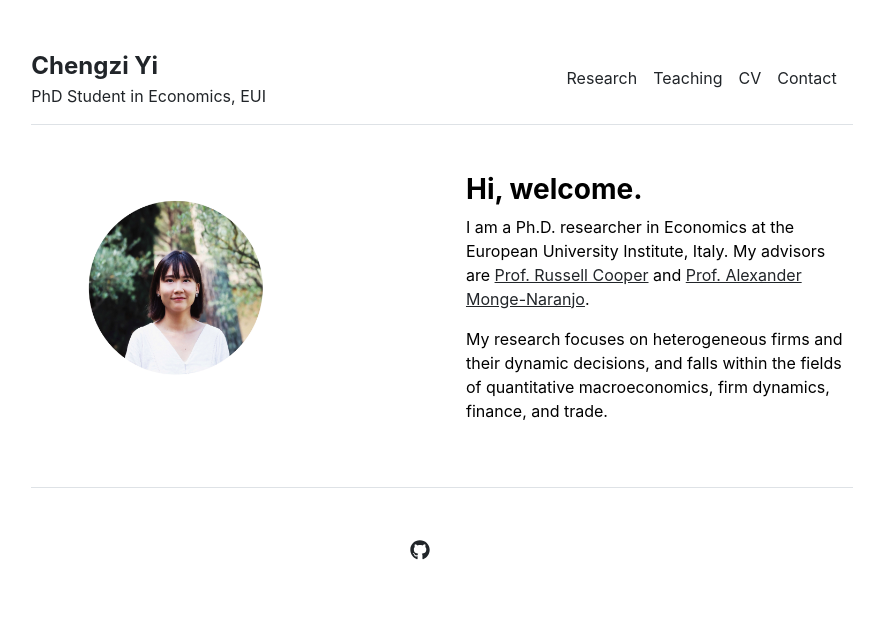
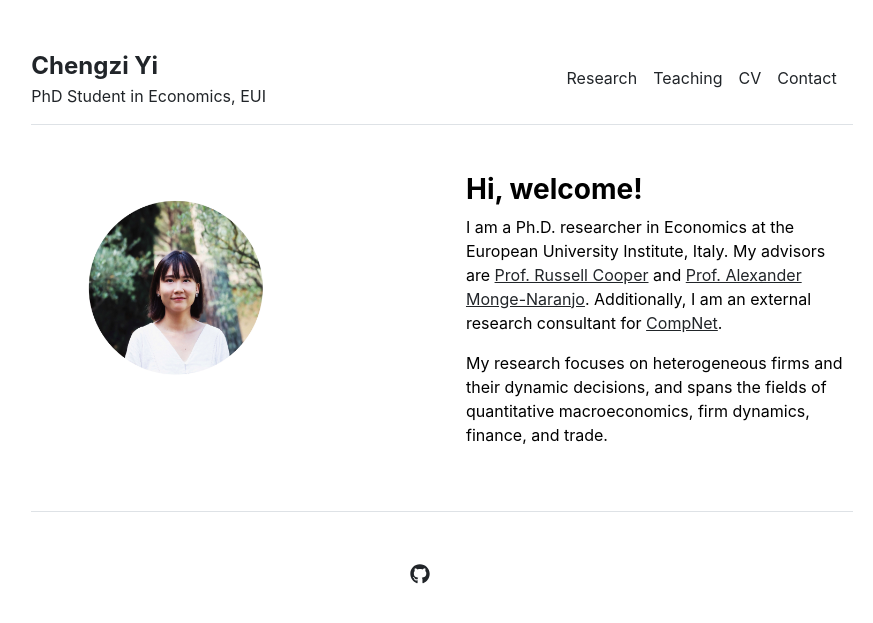
Before and after one commit to chengzi-yi/chengzi-yi.github.io, a Jekyll site: the page built from index.md, in a window 1280 px wide. Shown: the top 623 px of the page, without its empty margins (198-1071 px from the left). Built offline with Jekyll 4.4.1, drawn with Linux system fonts in a browser that asks for light colours.

Commit message:
update compnet info

```diff
--- a/_layouts/home.html
+++ b/_layouts/home.html
@@ -8,7 +8,7 @@ layout: default
   </div>
 
   <div class="col-md-6">
-    <h3 class="fw-bold">Hi, welcome.</h3>
+    <h3 class="fw-bold">Hi, welcome!</h3>
     {{ content }}
   </div>
 </div>
--- a/index.md
+++ b/index.md
@@ -2,7 +2,6 @@
 layout: home
 title: "Home"
 ---
+I am a Ph.D. researcher in Economics at the European University Institute, Italy. My advisors are [Prof. Russell Cooper](https://www.eui.eu/people?id=russell-cooper) and [Prof. Alexander Monge-Naranjo](https://www.eui.eu/people?id=alexander-monge-naranjo). Additionally, I am an external research consultant for [CompNet](https://www.comp-net.org).
 
-I am a Ph.D. researcher in Economics at the European University Institute, Italy. My advisors are [Prof. Russell Cooper](https://www.eui.eu/people?id=russell-cooper) and [Prof. Alexander Monge-Naranjo](https://www.eui.eu/people?id=alexander-monge-naranjo).
-
-My research focuses on heterogeneous firms and their dynamic decisions, and falls within the fields of quantitative macroeconomics, firm dynamics, finance, and trade.
+My research focuses on heterogeneous firms and their dynamic decisions, and spans the fields of quantitative macroeconomics, firm dynamics, finance, and trade.
```
